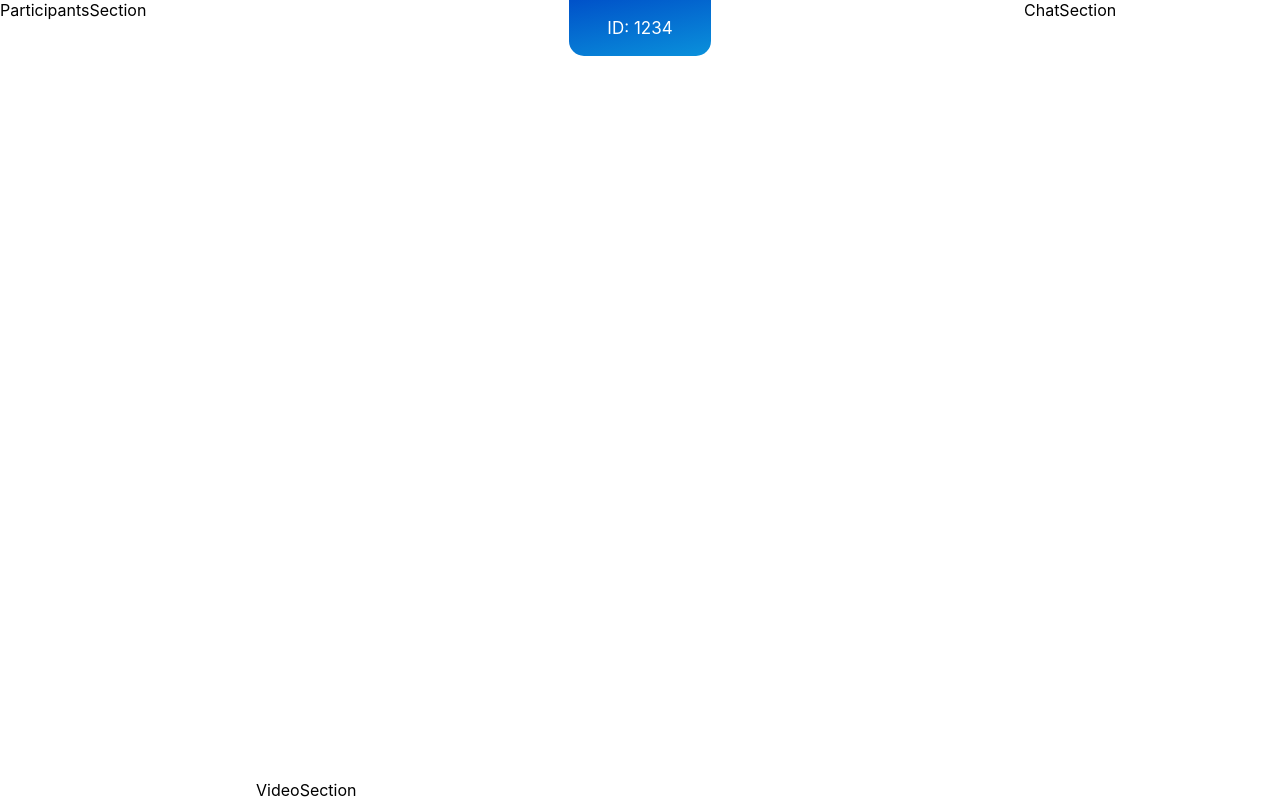
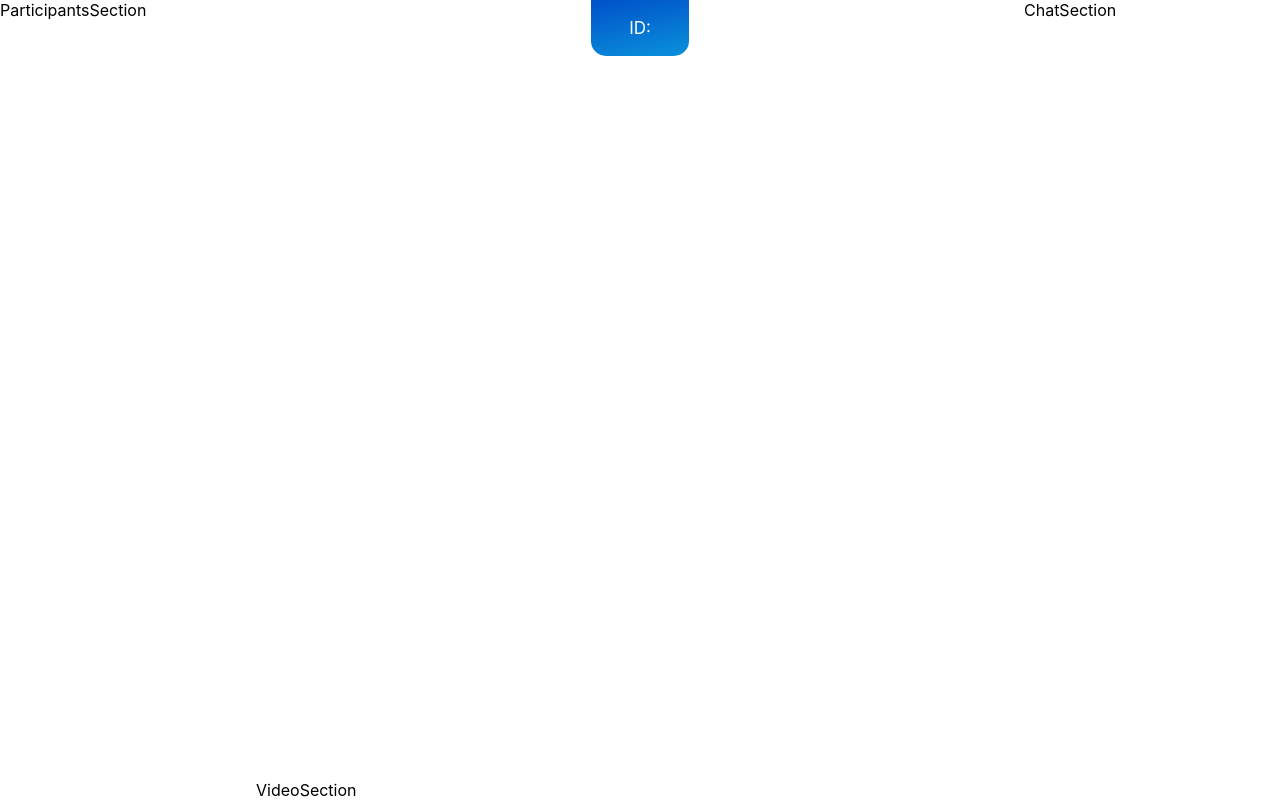
Before and after one commit to stivenjsdev/video-chat-front, a React (Create React App) app: page /room in a window 1280 px wide. Built offline with nearby package versions, Linux system fonts and the light colour scheme.

Commit message:
pass correct room id to the label component

```diff
--- a/src/RoomPage/ParticipantsSection/ParticipantsSection.js
+++ b/src/RoomPage/ParticipantsSection/ParticipantsSection.js
@@ -1,7 +1,9 @@
 import React from "react";
 
 const ParticipantsSection = () => {
-  return <div className="participants_section_container">ParticipantsSection</div>;
+  return (
+    <div className="participants_section_container">ParticipantsSection</div>
+  );
 };
 
 export default ParticipantsSection;
--- a/src/RoomPage/RoomPage.js
+++ b/src/RoomPage/RoomPage.js
@@ -1,19 +1,26 @@
-import React from 'react';
-import ChatSection from './ChatSection/ChatSection';
-import ParticipantsSection from './ParticipantsSection/ParticipantsSection';
-import RoomLabel from './RoomLabel';
-import './RoomPage.css';
-import VideoSection from './VideoSection/VideoSection';
+import React from "react";
+import { connect } from "react-redux";
+import ChatSection from "./ChatSection/ChatSection";
+import ParticipantsSection from "./ParticipantsSection/ParticipantsSection";
+import RoomLabel from "./RoomLabel";
+import "./RoomPage.css";
+import VideoSection from "./VideoSection/VideoSection";
 
-const RoomPage = () => {
+const RoomPage = ({ roomId }) => {
   return (
-    <div className='room_container'>
+    <div className="room_container">
       <ParticipantsSection />
       <VideoSection />
       <ChatSection />
-      <RoomLabel roomId='1234' />
+      <RoomLabel roomId={roomId} />
     </div>
   );
 };
 
-export default RoomPage;
+const mapStoreStateToProps = (state) => {
+  return {
+    ...state,
+  };
+};
+
+export default connect(mapStoreStateToProps)(RoomPage);
```
